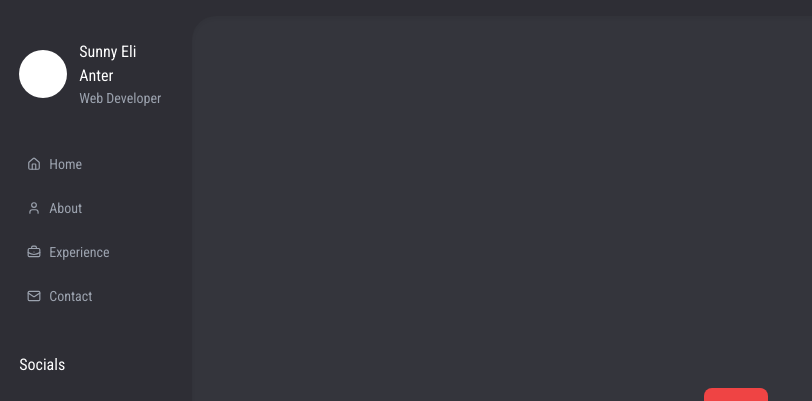
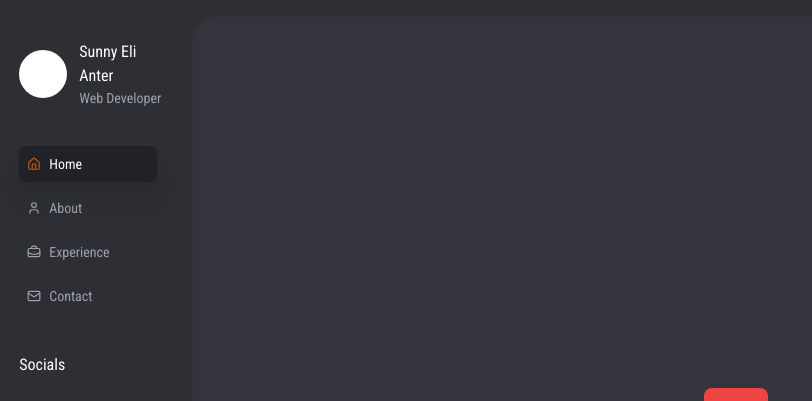
Before and after one commit to SunnyAnter/Portfolio, a Next.js app: page / in a window 1280 px wide. Shown: the top 401 px of the page, without its empty margins (0-812 px from the left). Built offline with nearby package versions, Linux system fonts and the light colour scheme.

Commit message:
feat: fixed focus issues

```diff
--- a/src/app/globals.css
+++ b/src/app/globals.css
@@ -74,6 +74,3 @@
       @apply bg-background text-foreground;
     }
   }
-.nav-link:focus .icon {
-  color: rgb(204, 85, 0); /* Change to your desired color */
-}
--- a/src/components/SideNav.tsx
+++ b/src/components/SideNav.tsx
@@ -1,8 +1,24 @@
 'use client';
-import Link from "next/link"
+import Link from "next/link";
+import { usePathname } from 'next/navigation';
 import { Mail, BriefcaseBusiness, House, User, Instagram, Github, Linkedin } from 'lucide-react';
 
 export default function SideNav() {
+  const pathname = usePathname();
+
+  const navLinks = [
+    { href: "/", label: "Home", icon: House },
+    { href: "/about", label: "About", icon: User },
+    { href: "/experience", label: "Experience", icon: BriefcaseBusiness },
+    { href: "/contact", label: "Contact", icon: Mail },
+  ];
+
+  const socialLinks = [
+    { href: "https://www.instagram.com/sunny.anter/", label: "Instagram", icon: Instagram },
+    { href: "https://github.com/SunnyAnter", label: "GitHub", icon: Github },
+    { href: "https://www.linkedin.com/in/sunnyelianter/", label: "LinkedIn", icon: Linkedin },
+  ];
+
   return (
     <div className="w-[15%] bg-[rgb(46,46,53)] h-screen shrink-0 fixed top-0 left-0 justify-center items-center hidden lg:flex">
       <div className="h-[90%] w-[80%] flex flex-col items-center" id="main-box">
@@ -13,18 +29,31 @@ export default function SideNav() {
             <h2 className="text-sm text-gray-400">Web Developer</h2>
           </div>
         </div>
-        <div className="pt-[25%] pb-[25%] w-full flex flex-col gap-2"id="links">
-          <Link className="nav-link w-[90%] text-sm text-gray-400 hover:text-white focus:bg-[rgb(33,33,40)] focus:drop-shadow-xl focus:text-white p-2 rounded-md flex items-center gap-2" href="/" ><House className="icon" size={14}/> Home</Link>
-          <Link className="nav-link w-[90%] text-sm text-gray-400 hover:text-white focus:bg-[rgb(33,33,40)] focus:drop-shadow-xl focus:text-white p-2 rounded-md flex items-center gap-2" href="/about"><User className="icon" size={14}/>About</Link>
-          <Link className="nav-link w-[90%] text-sm text-gray-400 hover:text-white focus:bg-[rgb(33,33,40)] focus:drop-shadow-xl focus:text-white p-2 rounded-md flex items-center gap-2" href="/experience"><BriefcaseBusiness className="icon" size={14}/>Experience</Link>
-          <Link className="nav-link w-[90%] text-sm text-gray-400 hover:text-white focus:bg-[rgb(33,33,40)] focus:drop-shadow-xl focus:text-white p-2 rounded-md flex items-center gap-2"  href="/contact"><Mail className="icon" size={14}/>Contact</Link>
+        <div className="pt-[25%] pb-[25%] w-full flex flex-col gap-2" id="links">
+          {navLinks.map(({ href, label, icon: Icon }) => (
+            <Link
+              key={href}
+              className={`nav-link w-[90%] text-sm ${pathname === href ? 'text-white bg-[rgb(33,33,40)] drop-shadow-xl' : 'text-gray-400'} hover:text-white p-2 rounded-md flex items-center gap-2`}
+              href={href}
+            >
+              <Icon className="icon" size={14} style={{color: pathname === href ? 'rgb(204,85,0)': 'inherit'}}/> {label}
+            </Link>
+          ))}
         </div>
         <div className="w-full flex flex-col gap-2" id="socials">
           <h1 className="text-md text-white pb-[5%]">Socials</h1>
-          <Link className="w-[90%] text-sm text-gray-400 hover:text-white p-2 rounded-md flex items-center gap-2" href="https://www.instagram.com/sunny.anter/" target="_blank"><Instagram className="icon" size={14}/> Instagram</Link>
-          <Link className="w-[90%] text-sm text-gray-400 hover:text-white p-2 rounded-md flex items-center gap-2" href="https://github.com/SunnyAnter" target="_blank"><Github className="icon" size={14}/>GitHub</Link>
-          <Link className="w-[90%] text-sm text-gray-400 hover:text-white p-2 rounded-md flex items-center gap-2" href="https://www.linkedin.com/in/sunnyelianter/" target="_blank"><Linkedin className="icon" size={14}/>LinkedIn</Link>
+          {socialLinks.map(({ href, label, icon: Icon }) => (
+            <Link
+              key={href}
+              className="w-[90%] text-sm text-gray-400 hover:text-white p-2 rounded-md flex items-center gap-2"
+              href={href}
+              target="_blank"
+            >
+              <Icon size={14}/> {label}
+            </Link>
+          ))}
         </div>
       </div>
-    </div>)
+    </div>
+  );
 }
--- a/src/components/SideNavMobile.tsx
+++ b/src/components/SideNavMobile.tsx
@@ -1,18 +1,31 @@
 'use client';
 import Link from "next/link"
-import { Mail, BriefcaseBusiness, House, User, Instagram, Github, Linkedin, Menu} from 'lucide-react';
+import { Mail, BriefcaseBusiness, House, User, Instagram, Github, Linkedin, Menu } from 'lucide-react';
+import { usePathname } from 'next/navigation';
 import {
   Sheet,
   SheetClose,
   SheetContent,
-  SheetDescription,
-  SheetFooter,
-  SheetHeader,
-  SheetTitle,
   SheetTrigger,
 } from "@/components/ui/sheet"
 
 export default function SideNavMobile() {
+
+  const pathname = usePathname();
+
+  const navLinks = [
+    { href: "/", label: "Home", icon: House },
+    { href: "/about", label: "About", icon: User },
+    { href: "/experience", label: "Experience", icon: BriefcaseBusiness },
+    { href: "/contact", label: "Contact", icon: Mail },
+  ];
+
+  const socialLinks = [
+    { href: "https://www.instagram.com/sunny.anter/", label: "Instagram", icon: Instagram },
+    { href: "https://github.com/SunnyAnter", label: "GitHub", icon: Github },
+    { href: "https://www.linkedin.com/in/sunnyelianter/", label: "LinkedIn", icon: Linkedin },
+  ];
+
   return (
     <Sheet>
       <SheetTrigger asChild className="lg:hidden">
@@ -28,24 +41,32 @@ export default function SideNavMobile() {
           </div>
         </div>
         <div className="pt-[25%] pb-[25%] w-full flex flex-col gap-2" id="links">
+            {navLinks.map(({ href, label, icon: Icon }) => (
           <SheetClose asChild>
-              <Link className="nav-link w-[90%] text-sm text-gray-400 hover:text-white focus:bg-[rgb(33,33,40)] focus:drop-shadow-xl focus:text-white p-2 rounded-md flex items-center gap-2" href="/" ><House className="icon" size={14}/> Home</Link>
+            <Link
+              key={href}
+              className={`nav-link w-[90%] text-sm ${pathname === href ? 'text-white bg-[rgb(33,33,40)] drop-shadow-xl' : 'text-gray-400'} hover:text-white p-2 rounded-md flex items-center gap-2`}
+              href={href}
+            >
+              <Icon className="icon" size={14} style={{color: pathname === href ? 'rgb(204,85,0)': 'inherit'}}/> {label}
+            </Link>
           </SheetClose>
-            <SheetClose asChild>
-              <Link className="nav-link w-[90%] text-sm text-gray-400 hover:text-white focus:bg-[rgb(33,33,40)] focus:drop-shadow-xl focus:text-white p-2 rounded-md flex items-center gap-2" href="/about"><User className="icon" size={14}/>About</Link>
-            </SheetClose>
-            <SheetClose asChild>
-             <Link className="nav-link w-[90%] text-sm text-gray-400 hover:text-white focus:bg-[rgb(33,33,40)] focus:drop-shadow-xl focus:text-white p-2 rounded-md flex items-center gap-2" href="/experience"><BriefcaseBusiness className="icon" size={14}/>Experience</Link>
-            </SheetClose>
-            <SheetClose asChild>
-             <Link className="nav-link w-[90%] text-sm text-gray-400 hover:text-white focus:bg-[rgb(33,33,40)] focus:drop-shadow-xl focus:text-white p-2 rounded-md flex items-center gap-2"  href="/contact"><Mail className="icon" size={14}/>Contact</Link>
-            </SheetClose>
+          ))}
         </div>
         <div className="w-full flex flex-col gap-2" id="socials">
           <h1 className="text-md text-white pb-[5%]">Socials</h1>
-          <Link className="w-[90%] text-sm text-gray-400 hover:text-white p-2 rounded-md flex items-center gap-2" href="https://www.instagram.com/sunny.anter/" target="_blank"><Instagram className="icon" size={14}/> Instagram</Link>
-          <Link className="w-[90%] text-sm text-gray-400 hover:text-white p-2 rounded-md flex items-center gap-2" href="https://github.com/SunnyAnter" target="_blank"><Github className="icon" size={14}/>GitHub</Link>
-          <Link className="w-[90%] text-sm text-gray-400 hover:text-white p-2 rounded-md flex items-center gap-2" href="https://www.linkedin.com/in/sunnyelianter/" target="_blank"><Linkedin className="icon" size={14}/>LinkedIn</Link>
+            {socialLinks.map(({ href, label, icon: Icon }) => (
+          <SheetClose>
+            <Link
+              key={href}
+              className="w-[90%] text-sm text-gray-400 hover:text-white p-2 rounded-md flex items-center gap-2"
+              href={href}
+              target="_blank"
+            >
+              <Icon size={14}/> {label}
+            </Link>
+          </SheetClose>
+          ))}
         </div>
       </div>
       </SheetContent>
```
Lines whose indentation alone changed are shown as unchanged.
